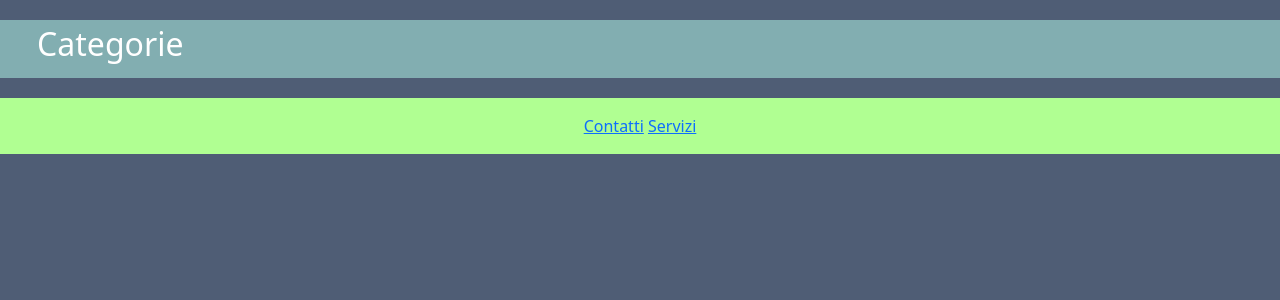
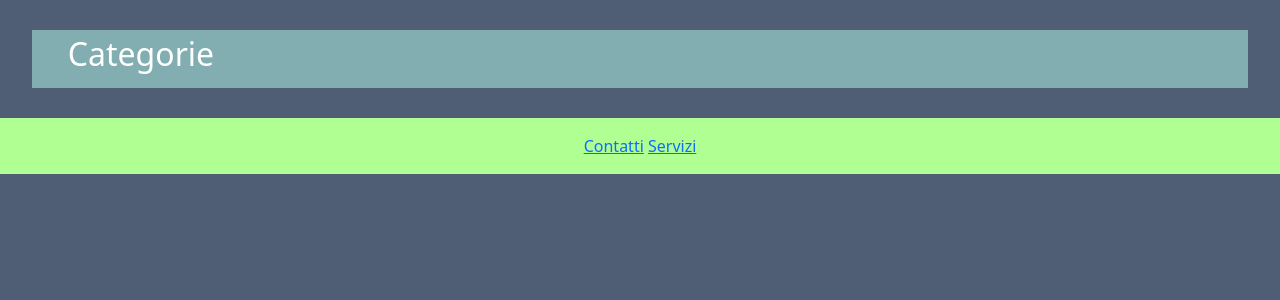
Before and after one commit to fronzofronzo/webProject, a PHP site: page / in a window 1280 px wide. Shown: the part 169-469 px from the top of the page. Run offline with PHP 8.4, Linux system fonts and the light colour scheme; data that the repository does not hold is empty.

Commit message:
section margins

```diff
--- a/funside/css/style.css
+++ b/funside/css/style.css
@@ -28,7 +28,12 @@ main div {
 }
 
 main > section {
-	margin: 20px 0;
+	margin-top: 30px;
+	max-width: 95% !important;
+}
+
+main > section:last-child {
+	margin-bottom: 30px;
 }
 
 main > section > div {
--- a/funside/js/index.js
+++ b/funside/js/index.js
@@ -108,6 +108,8 @@ async function tryLogin(username, password) {
 
 function generateLoginForm(loginerror = null) {
     let loginform = `
+	<section>
+		<div class="container border border-black">
 			<form action="#" method="POST" id="bbb" name="aaa">
 				<h2>Login</h2>
 				<p></p>
@@ -122,7 +124,9 @@ function generateLoginForm(loginerror = null) {
 						<input type="submit" name="submit" value="Invia" />
 					</li>
 				</ul>
-    </form>`;
+			</form>
+		</div>
+	</section>`;
     return loginform;
 }
 
```
Lines whose indentation alone changed are shown as unchanged.
